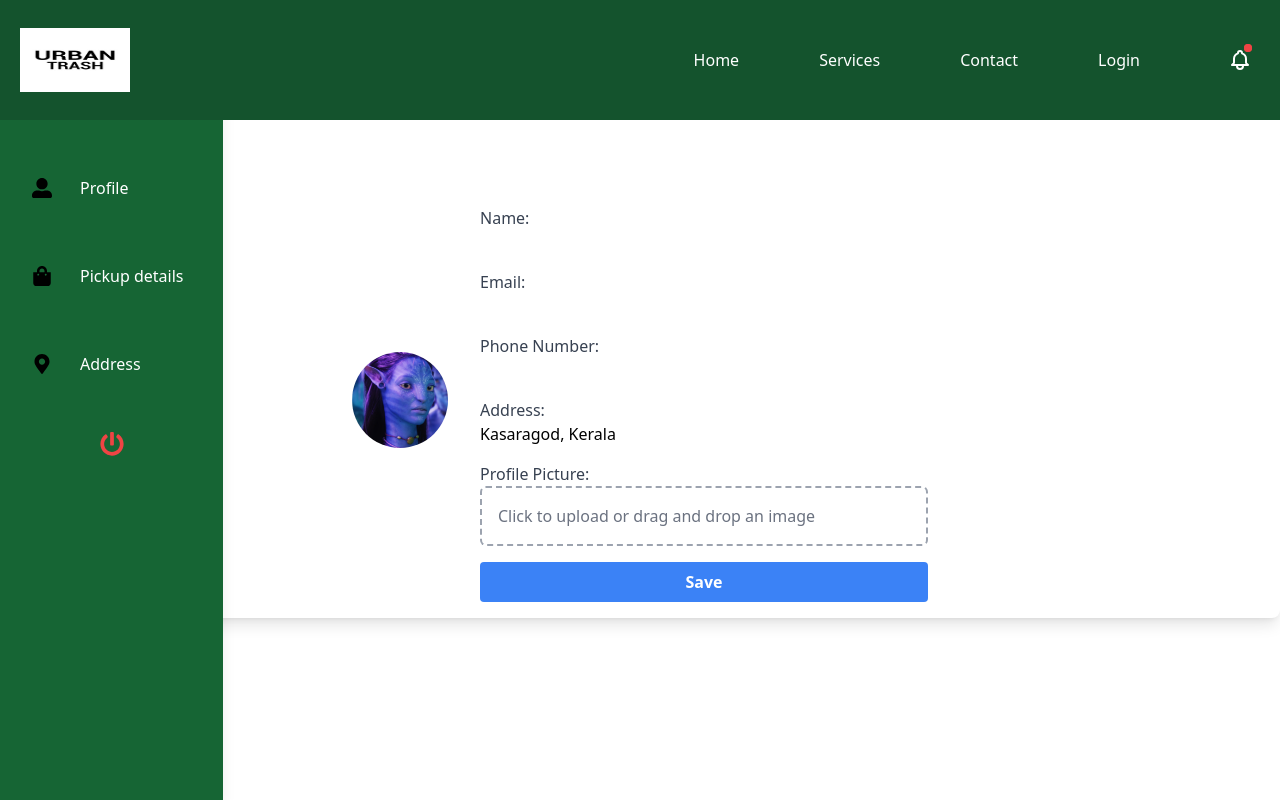
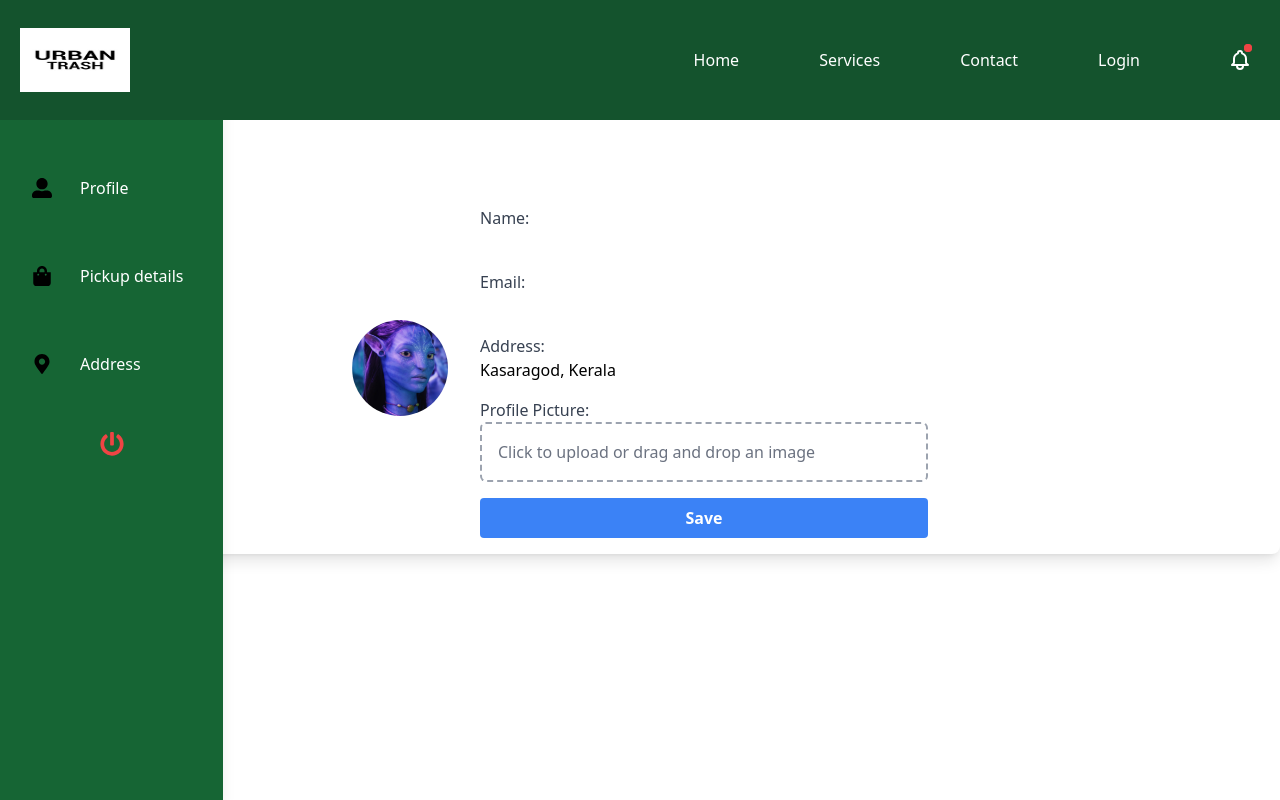
Before and after one commit to mohammed-misbah/UrbanTrash-UI, a React (Create React App) app: page /profile in a window 1280 px wide. Built offline with nearby package versions, Linux system fonts and the light colour scheme.

Commit message:
profile updated

```diff
--- a/src/UserSide/Component/UserPage/User.js
+++ b/src/UserSide/Component/UserPage/User.js
@@ -50,10 +50,6 @@ export default function ProfileDetails() {
                 <input className="input" type="email" value={email} name="email" />
             </div>
             <div className="flex flex-col">
-                <label className="text-gray-700">Phone Number:</label>
-                <input className="input" type="tel" value={phone_number} name="phone_number" />
-            </div>
-            <div className="flex flex-col">
                 <label className="text-gray-700">Address:</label>
                 <input className="input" type="text" defaultValue="Kasaragod, Kerala" name="address" />
             </div>
```
